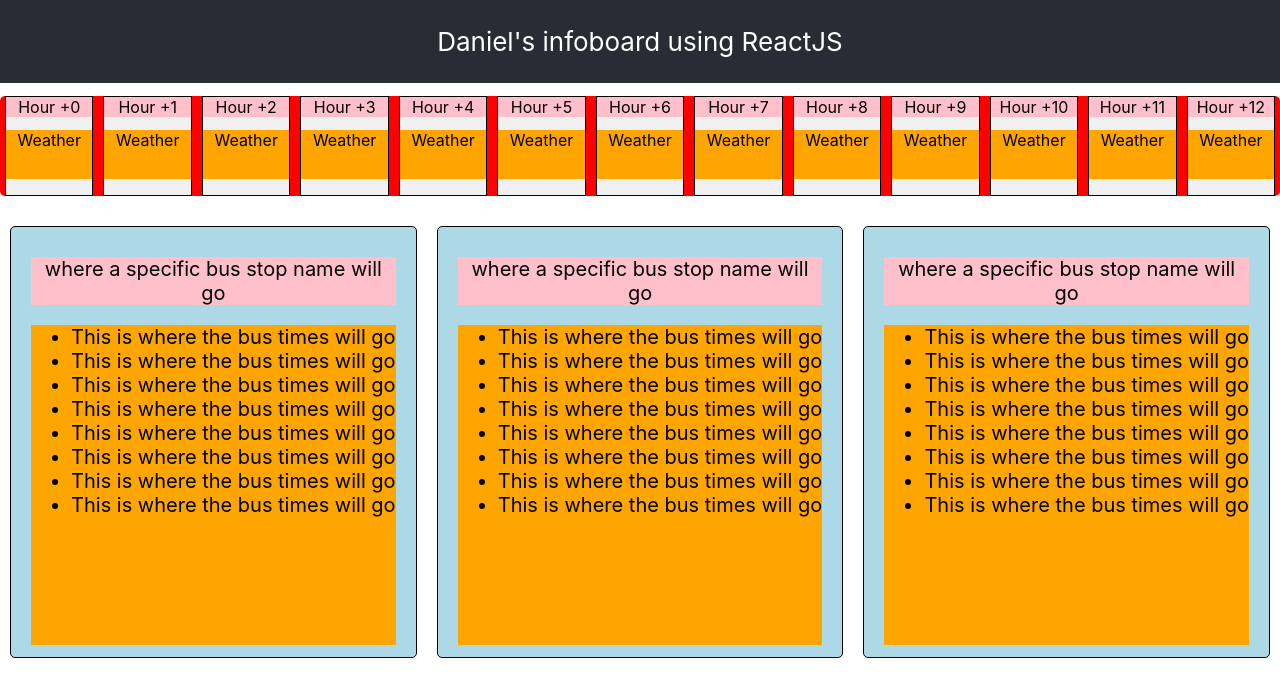
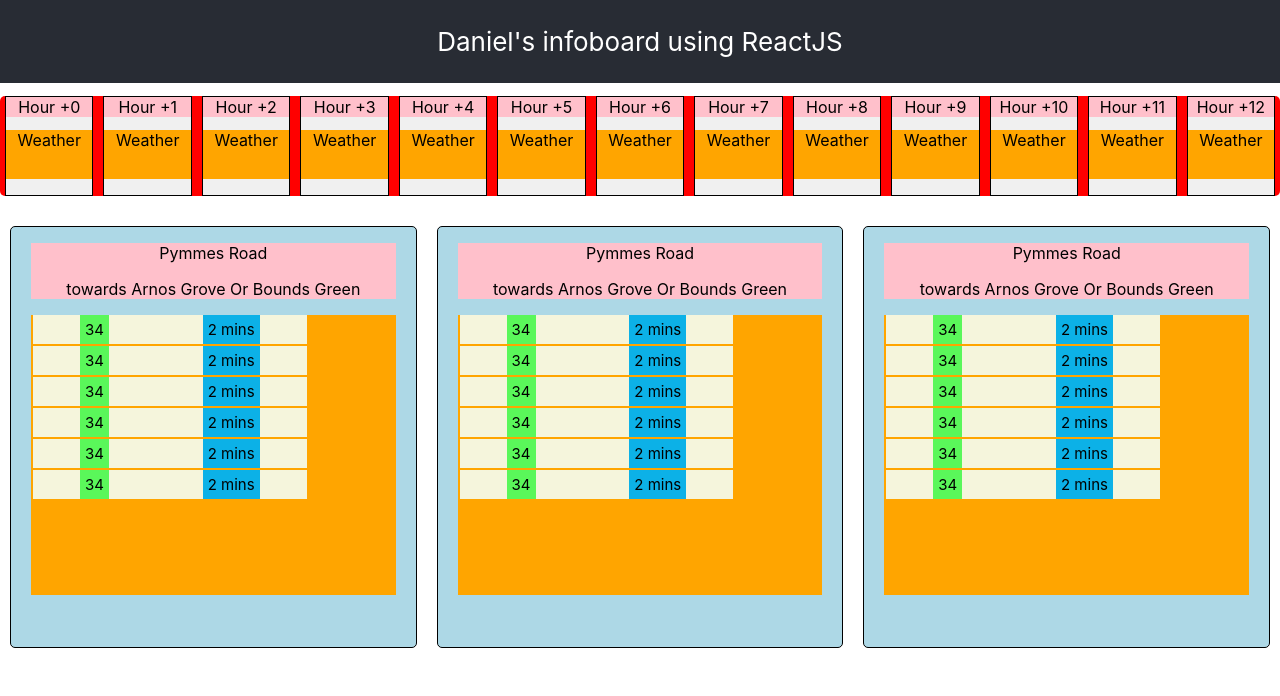
Before and after one commit to HerreroRocher/infoboard, a React (Create React App) app: page / in a window 1280 px wide. Shown: the top 696 px of the page. Built offline with nearby package versions, Linux system fonts and the light colour scheme.

Commit message:
Added individual times and name divs

```diff
--- a/src/App.css
+++ b/src/App.css
@@ -34,14 +34,14 @@
   margin-right: 5px;
 }
 
-.weather-box-hour{
+.weather-box-hour {
   background-color: pink;
 }
 
 
-.weather-box-weather{
+.weather-box-weather {
   background-color: orange;
-  height:50%;
+  height: 50%;
   margin-top: 15%;
 }
 
@@ -54,7 +54,7 @@
 .bustimebox {
   border: 1px solid black;
   padding: 20px;
-  padding-top: 10px;
+  padding-top: 0px;
   margin: 10px;
   background-color: lightblue;
   border-radius: 5px;
@@ -64,11 +64,34 @@
 
 .bustimebox-name {
   background-color: pink;
-  font-size: 125%;
+  font-size: 100%;
 }
 
 .bustimebox-content {
   background-color: orange;
-  height: 40vh;
+  height: 35vh;
   font-size: 125%;
+
 }
+
+.bustime-one {
+  background-color: beige;
+  width: 75%;
+  display: flex;
+  justify-content: space-around;
+  margin: 2px;
+  font-size: 75%;
+}
+
+.busTime {
+  background-color: rgb(12, 177, 231);
+  padding: 5px;
+  float: right;
+
+
+}
+
+.busName {
+  background-color: rgb(90, 247, 90);
+  padding: 5px;
+}
--- a/src/App.js
+++ b/src/App.js
@@ -7,9 +7,9 @@ function App() {
       <Description /> {/* Description component for the header */}
       <Weather /> {/* Weather component to display weather info */}
       <div className="bustimebox-container"> {/* Container for the bus time boxes */}
-        <BusTimeBox float="left" /> {/* First bus time box */}
-        <BusTimeBox float="center" /> {/* Second bus time box */}
-        <BusTimeBox float="right" /> {/* Third bus time box */}
+        <BusTimeBox /> {/* First bus time box */}
+        <BusTimeBox /> {/* Second bus time box */}
+        <BusTimeBox /> {/* Third bus time box */}
       </div>
     </div>
   );
@@ -44,21 +44,38 @@ function Weather() {
   )
 }
 
-function BusTimeBox({ float }) {
-  const busTimes = Array(8).fill("This is where the bus times will go"); // Create an array of placeholders
+function BusTimeBox() {
 
   return (
-    <div className="bustimebox" style={{ float: { float } }}>
+    <div className="bustimebox">
       <div className="bustimebox-name">
-        <p>where a specific bus stop name will go</p>
+        <p>Pymmes Road </p>
+        <p>towards Arnos Grove Or Bounds Green</p>
       </div>
-      <ul className="bustimebox-content">
-        {busTimes.map((time, index) => (
-          <li key={index}>{time} {/* Placeholder for bus times */}</li>
-        ))}
-      </ul>
+      <div className="bustimebox-content" >
+        <BusTime />
+        <BusTime />
+        <BusTime />
+        <BusTime />
+        <BusTime />
+        <BusTime />
+
+
+      </div>
     </div>
   )
 }
 
+function BusTime() {
+  const busTime = [["34"], ["2 mins"]];
+
+  return (
+    <div className='bustime-one'>
+      <div className='busName'>{busTime[0]}</div>
+      <div className='busTime'>{busTime[1]}</div>
+    </div>
+  )
+
+}
+
 export default App;
```
